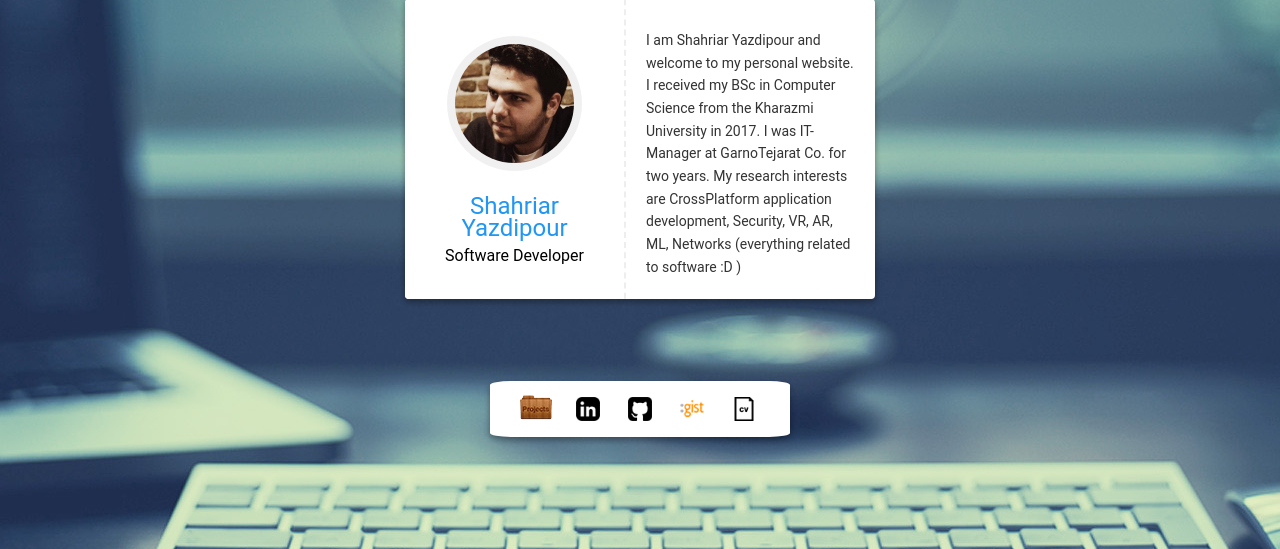
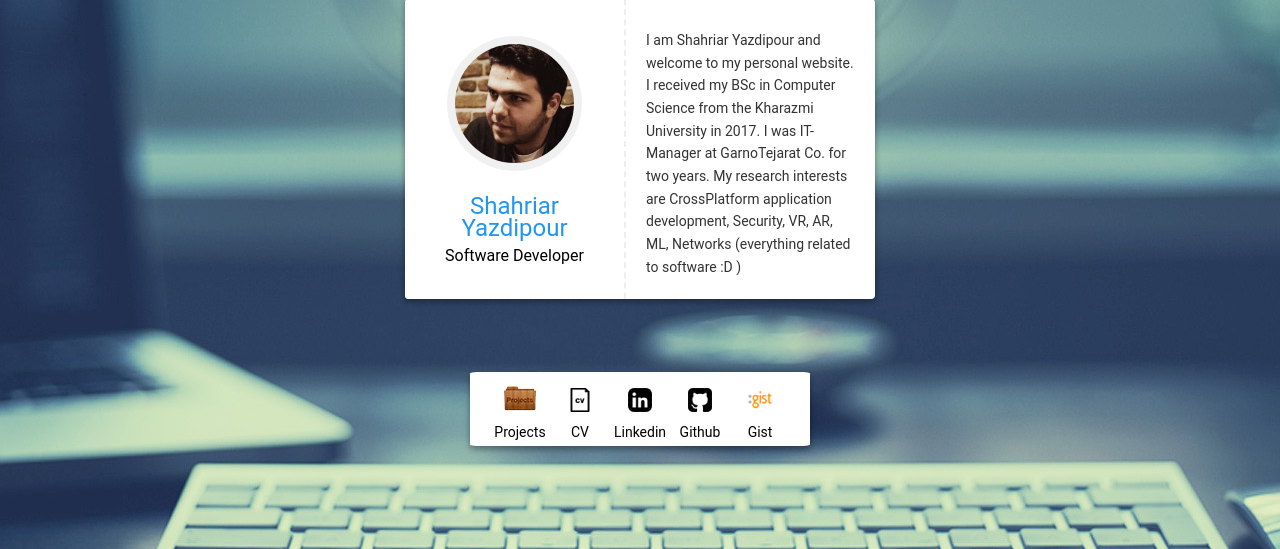
Before and after one commit to yazdipour/old-personal-site, a PHP site: page / in a window 1280 px wide. Shown: the part 251-800 px from the top of the page. Run offline with PHP 8.4, Linux system fonts and the light colour scheme.

Commit message:
add icon labels

```diff
--- a/css/card.css
+++ b/css/card.css
@@ -45,7 +45,7 @@ p {
 .profile-card {
 	background: #FFB300;
 	width: 56px;
-	height: 56px;
+	height: 74px;
 	position: absolute;
 	left: 50%;
 	top: 50%;
@@ -134,7 +134,7 @@ p {
     animation: moveIn 1s 3.1s ease forwards;
 }
 .profile-social-links {
-    width: 300px;
+    width: 340px;
     display: inline-block;
     float: right;
     margin: 0px;
@@ -157,6 +157,7 @@ p {
     text-align: center;
 }
 .profile-social-links li a {
+    padding-bottom: 2px !important;
     display: inline-block;
     width: 24px;
     height: 24px;
--- a/index.html
+++ b/index.html
@@ -38,29 +38,29 @@
       My research interests are CrossPlatform application development, Security, VR, AR, ML, Networks (everything related to software :D )
     </div>
   </aside>
-  <ul class="profile-card profile-social-links" style="top: 85%;border-radius:07%;">
+  <ul class="profile-card profile-social-links" style="top: 85%;border-radius:2%;">
     <li>
-      <img src="img/icons/32/proj.png" alt="projects" onclick="openProj()">
+      <img src="img/icons/32/proj.png" alt="projects" onclick="openProj()">Projects
+    </li>
+    <li>
+      <a href="https://shahriar.in/cv.php">
+        <img src="img/icons/32/cv.png" alt="cv">
+      </a><br>CV
     </li>
     <li>
       <a href="http://shahriar.in/rdct/social/linkedin.php">
         <img src="img/icons/32/lnk.png" alt="linkedin">
-      </a>
+      </a><br>Linkedin
     </li>
     <li>
       <a href="http://shahriar.in/rdct/social/git.php">
         <img src="img/icons/32/git.png" alt="github">
-      </a>
+      </a><br>Github
     </li>
     <li>
       <a href="https://gist.github.com/yazdipour">
         <img src="img/icons/32/gist.png" alt="github gist">
-      </a>
-    </li>
-    <li>
-      <a href="https://shahriar.in/cv.php">
-        <img src="img/icons/32/cv.png" alt="cv">
-      </a>
+      </a><br>Gist
     </li>
   </ul>
 </body>
```
Also changed, not shown: projects.html (+18 -18 lines).
